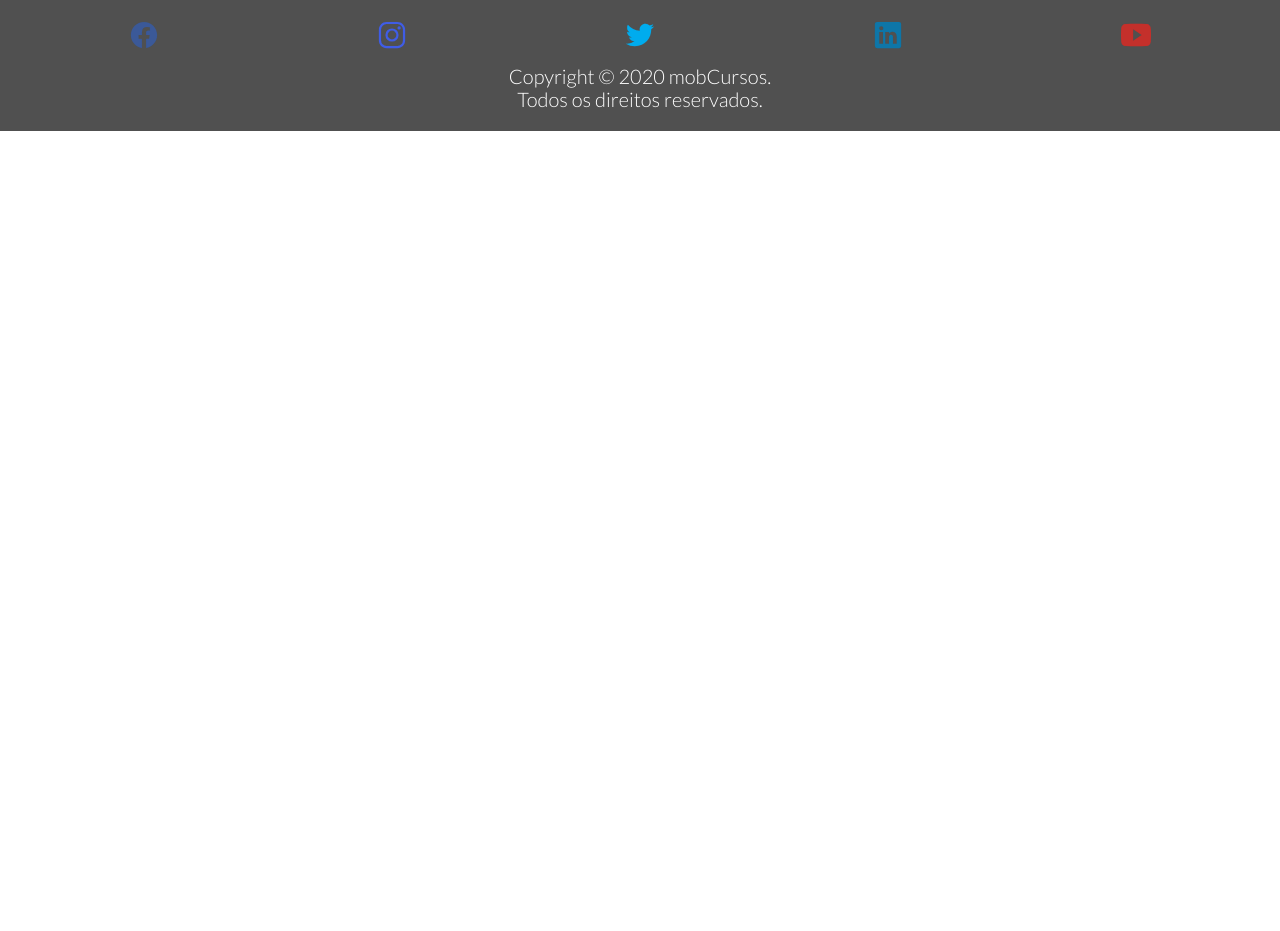
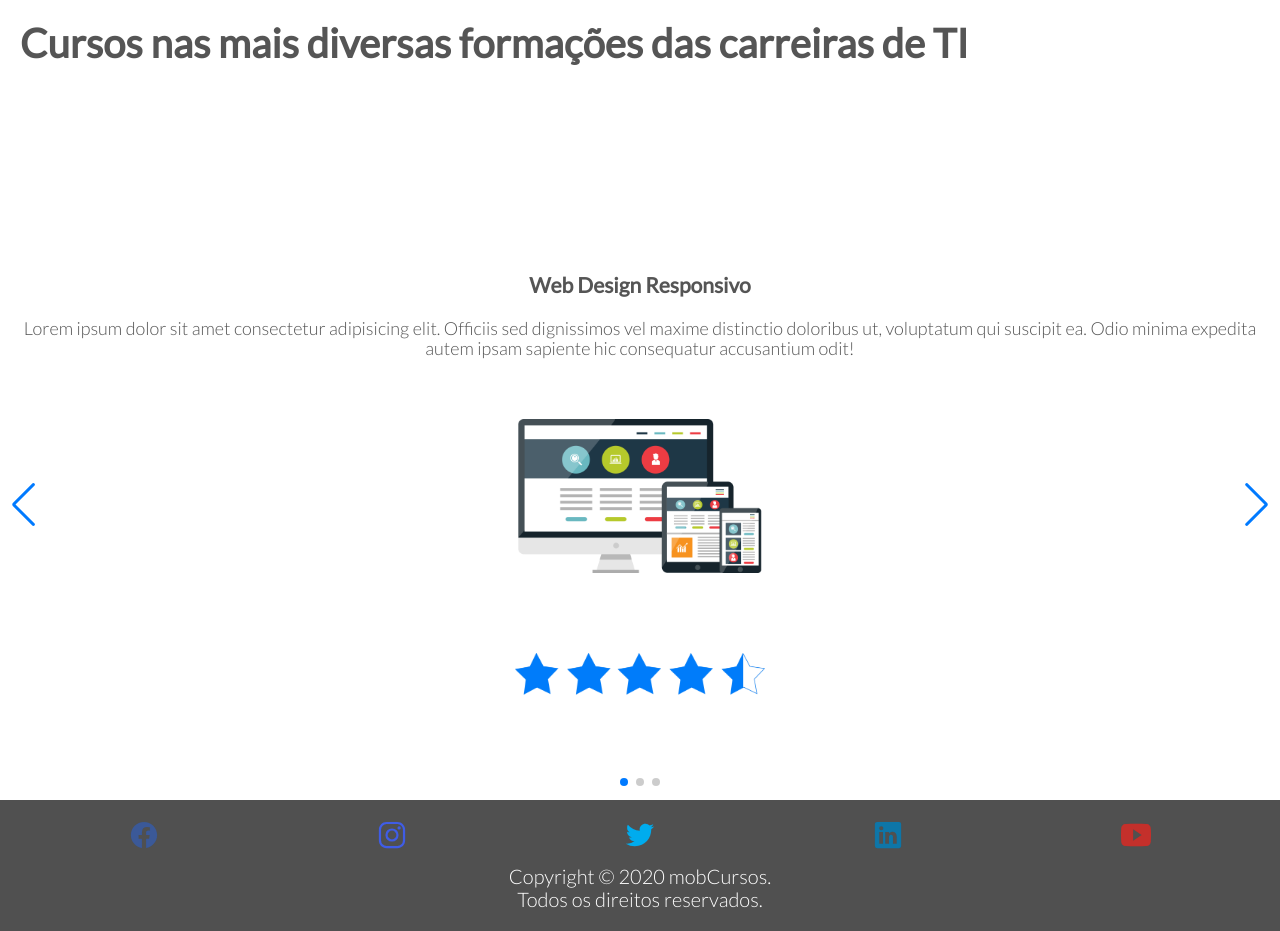
Before and after one commit to MobCursos/mobcursos, a PHP site: page /formacao.html in a window 1280 px wide. Shown: the part 101-1032 px from the top of the page. Before the commit the page ends 232 px from the top, so only its background shows below. Run offline with PHP 8.4, Linux system fonts and the light colour scheme; style sheets or scripts are compiled from the project's sources; some libraries are stand-ins or nearby versions.

Commit message:
Passa section cursos em destaque para pagina cursos - formacoes.

```diff
--- a/formacao.html
+++ b/formacao.html
@@ -56,12 +56,49 @@
                         <li><a href="#planos">Planos</a></li>
                         <li><a href="#depoimentos">Depoimentos</a></li>
                         <li><a href="empresa.html">Empresas</a></li>
-                        <li><a href="#header-formacao">Formações</a></li>
+                        <li><a href="#cursos-formacao">Formações</a></li>
                     </ul>
                 </div>
                 <img src="resources/img/logo-blue0.png" alt="logo MobCursos" class="logo">
             </nav>
         </header>
+
+        <section id="cursos-formacao" class="container-padrao container-cursos-formacao">
+            <h2>Cursos nas mais diversas formações das carreiras de TI</h2>
+            <div class="item-cursos-formacao swiper-container">
+                <div class="swiper-wrapper">
+                    <div class="swiper-slide">
+                        <h3>Web Design Responsivo</h3>
+                        <p>Lorem ipsum dolor sit amet consectetur adipisicing elit. Officiis sed dignissimos vel maxime distinctio doloribus ut, voluptatum qui suscipit ea. Odio minima expedita autem ipsam sapiente hic consequatur accusantium odit!</p>
+                        <img src="resources/img/web_design_responsivo.jpg">
+                        <img src="resources/img/rating-stars.png">
+                    </div>
+
+                    <div class="swiper-slide">
+                        <h3>Web Design Responsivo</h3>
+                        <p>Lorem ipsum dolor sit amet consectetur adipisicing elit. Officiis sed dignissimos vel maxime distinctio doloribus ut, voluptatum qui suscipit ea. Odio minima expedita autem ipsam sapiente hic consequatur accusantium odit!</p>
+                        <img src="resources/img/web_design_responsivo.jpg">
+                        <img src="resources/img/rating-stars.png">
+                    </div>
+
+                    <div class="swiper-slide">
+                        <h3>Web Design Responsivo</h3>
+                        <p>Lorem ipsum dolor sit amet consectetur adipisicing elit. Officiis sed dignissimos vel maxime distinctio doloribus ut, voluptatum qui suscipit ea. Odio minima expedita autem ipsam sapiente hic consequatur accusantium odit!</p>
+                        <img src="resources/img/web_design_responsivo.jpg">
+                        <img src="resources/img/rating-stars.png">
+                    </div>
+
+                </div>
+                <!-- Pagination -->
+                <div class="swiper-pagination"></div>
+
+                <!-- Navigation buttons -->
+                <div class="swiper-button-prev"></div>
+                <div class="swiper-button-next"></div>
+
+            </div>
+        </section>
+
         <footer class="container-footer">
             <div class="item-icons">
                 <ion-icon name="logo-facebook" id="logo-facebook"></ion-icon>
@@ -74,6 +111,7 @@
                 <p>Copyright &copy; 2020 mobCursos. <br> Todos os direitos reservados.</p>
            </div>
         </footer>
+
         <script src="vendors/js/jquery.waypoints.min.js">
             var waypoint = new Waypoint({
                 element: document.getElementById('waypoint'),
@@ -89,5 +127,27 @@
         <!-- IonIcons -->
         <script src="https://unpkg.com/ionicons@5.0.0/dist/ionicons.js"></script>
 
+        <!-- Swiper - Slider -->
+        <script src="https://unpkg.com/swiper/js/swiper.js"></script>
+        <script src="https://unpkg.com/swiper/js/swiper.min.js"></script>
+        <script>
+            var swiper = new Swiper ('.swiper-container', {
+              // Optional parameters
+              direction: 'horizontal',
+              loop: true,
+
+              // Pagination
+              pagination: {
+                el: '.swiper-pagination',
+              },
+
+              // Navigation arrows
+              navigation: {
+                nextEl: '.swiper-button-next',
+                prevEl: '.swiper-button-prev',
+              }
+            })
+        </script>
+
     </body>
  </html>
--- a/login.html
+++ b/login.html
@@ -40,7 +40,6 @@
         <!-- Importação da folha de estilo customizada -->
         <link rel="stylesheet" type="text/css" href="resources/css/style.css">
 
-        <title>Login</title>
     </head>
     <body>
         <div class="container-login">
--- a/resources/css/style.css
+++ b/resources/css/style.css
@@ -671,6 +671,69 @@ th {
 }
 
 /* ----------------------------------------------- */
+/* PAGE Cursos - Formações - SECTION 1 (Cursos) */
+/* ----------------------------------------------- */
+
+.container-cursos-formacao {
+    background-color: rgb(255, 255, 255);
+    height: 100vh;
+    /* width: 100vw;  */
+
+    display: grid;
+    grid-template-columns: auto;
+    grid-template-rows: auto auto;
+    grid-template-areas:
+      "title"
+      "card";
+}
+
+.container-cursos-formacao h2 {
+    grid-area: title;
+}
+
+.item-cursos-formacao {
+    /* padding: 0px; */
+    grid-area: card;
+    /* background-color: rgb(99, 99, 99); */
+}
+
+/* Swiper - Slider */
+
+.swiper-container {
+    width: 100vw;
+    /* height: 80%;  */
+}
+
+.swiper-slide {
+    /* height: 20vh; */
+
+    text-align: center;
+    font-size: 18px;
+    /* background: #fff; */
+
+    /* Center slide text vertically */
+    display: flex;
+    flex-direction: column;
+    justify-content: center;
+    align-items: center;
+  }
+
+/* .swiper-slide div { */
+    /* background-color: rgb(238, 238, 238);
+    box-shadow: 1px 1px 3px rgb(185, 185, 185);
+    max-width: 80%; */
+/* } */
+
+.swiper-slide img {
+    padding: 40px 0;
+    max-width: 250px;
+}
+
+.swiper-slide p {
+    padding: 20px
+}
+
+/* ----------------------------------------------- */
 /* PAGE "Todas" - SECTION (Footer) */
 /* ----------------------------------------------- */
 .container-footer {
```
Also changed, not shown: index.html (+1 -35 lines).
